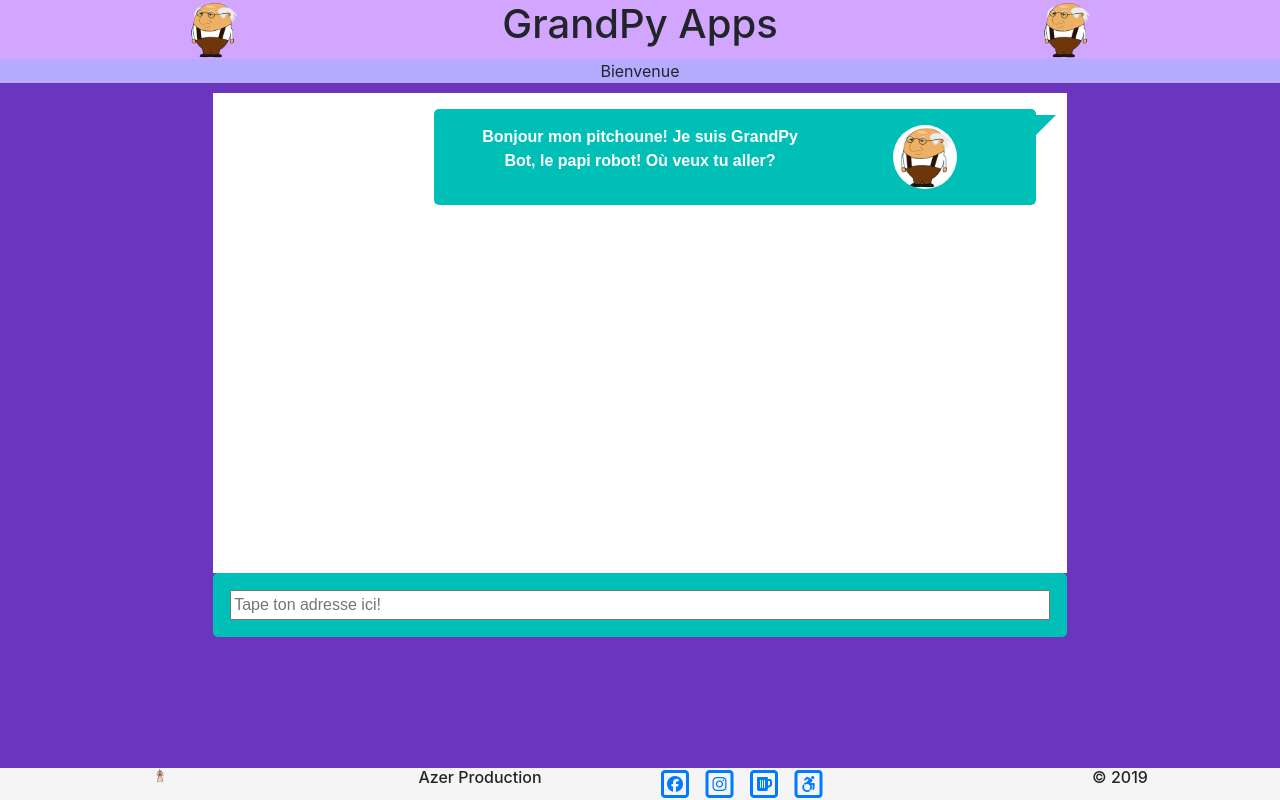
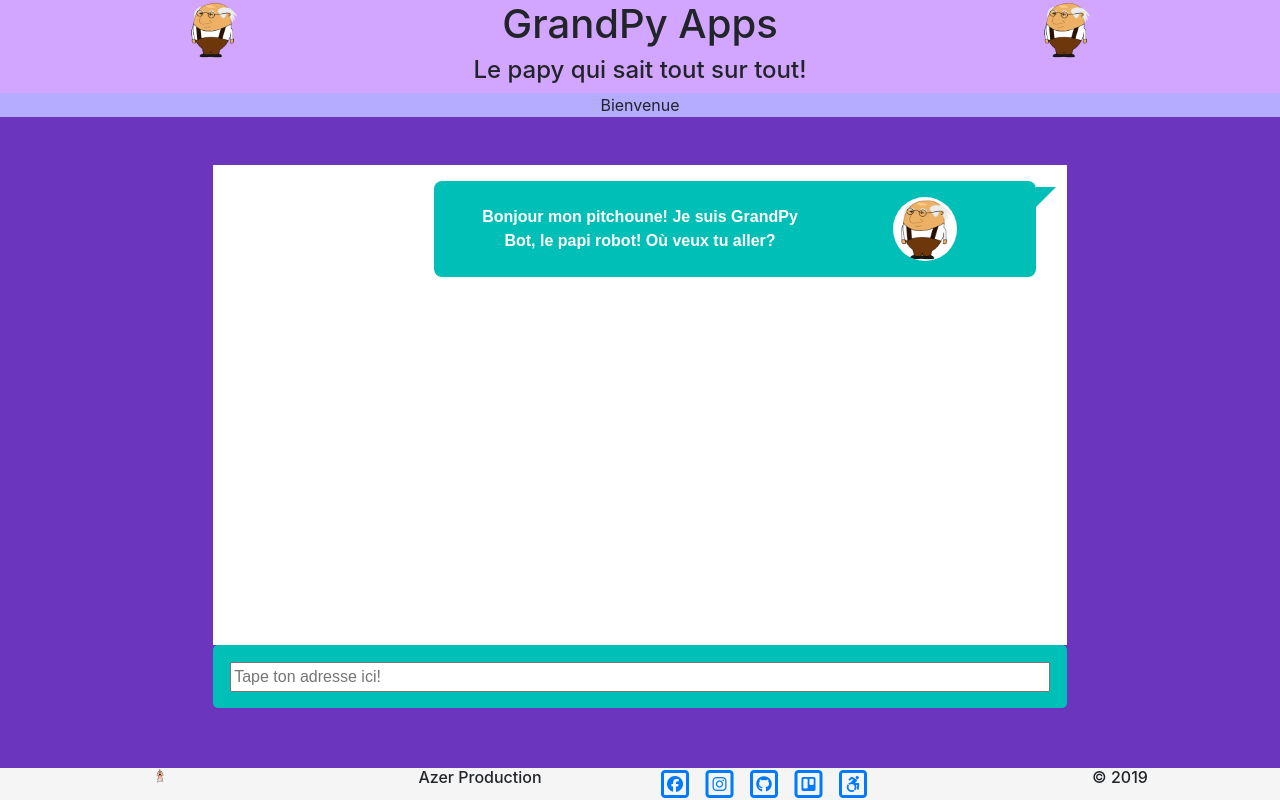
Before and after one commit to Azer1338/Grandby_bot, a Flask app: page / in a window 1280 px wide. Run offline with Flask 2, Linux system fonts and the light colour scheme; parts of the project's set-up code (start-up, migrations or seed data) failed here and were passed over; some libraries are stand-ins or nearby versions.

Commit message:
Code reviewed and cleaned.

```diff
--- a/GrandPy_BotApp/GoogleMapAPI.py
+++ b/GrandPy_BotApp/GoogleMapAPI.py
@@ -14,6 +14,7 @@ class GoogleMapAPI():
 		self.placeName = None
 		self.lat = None
 		self.lng = None
+		self.address = None
 		self.gmaps = googlemaps.Client(key='AIzaSyAvQ35WfWdo2woLIF4uWCtLdZ0KLwsa0ZE')
 
 	def geocode(self):
@@ -23,6 +24,9 @@ class GoogleMapAPI():
 		# Geocoding an address
 		geocode_data = self.gmaps.geocode(self.placeName)
 
-		# Gather the lat lng
+		# Grab the lat lng
 		self.lat = geocode_data[0]['geometry']['location']['lat']
 		self.lng = geocode_data[0]['geometry']['location']['lng']
+
+		# Grab the address
+		self.address = geocode_data[0]['formatted_address']
--- a/GrandPy_BotApp/__init__.py
+++ b/GrandPy_BotApp/__init__.py
@@ -1,3 +1,5 @@
+# -*- coding: utf-8 -*-
+
 import os
 from flask import Flask
 
--- a/GrandPy_BotApp/static/css/custom.css
+++ b/GrandPy_BotApp/static/css/custom.css
@@ -10,7 +10,7 @@ body{
 
 nav{
 	background-color : #B5ABFF;
-	margin-bottom: 10px;
+	margin-bottom: 3em;
 }
 
 footer{
@@ -25,6 +25,14 @@ img{
 
 p{
 	margin: 0em;
+}
+
+h1{
+	text-align: center
+}
+
+h4{
+	text-align: center
 }
 
 /* ---CLASS--- */
@@ -57,7 +65,7 @@ p{
 	color: #fff;
 	font-family: arial;
 	position:relative;
-	border-radius: 5px;
+	border-radius: 0.5em;
 }
 
 .right{
@@ -118,14 +126,15 @@ p{
 /* ---ID--- */
 /* Main section */
 #googleMap{
-	height:300px;
-	min-width:300px;
+	height:15em;
+	min-width:15em;
 }
 
 /* Text bar bubble design*/
 #Input_bar{
 	margin:0.1%;
 }
+
 #User_destination{
 	width : 100%;
 }
@@ -137,3 +146,8 @@ p{
 	overflow: auto;
 	height: 30em;
 }
+
+#loading {
+	height: 4em;
+	max-width: 4em;
+}
--- a/GrandPy_BotApp/static/js/custom.js
+++ b/GrandPy_BotApp/static/js/custom.js
@@ -1,8 +1,10 @@
-// Event on keyboard pressed
+//
+
+//
 $( "#User_destination" ).keypress(function( event ) {
 	// "ENTER" key pressed
+
 	if ( event.which == 13 ) {
-
 		// Message
 		console.log('User type on Enter key');
 
@@ -11,14 +13,14 @@ $( "#User_destination" ).keypress(function( event ) {
 	}
 });
 
+//
+function processingUserRequest(){
 // Actions following User's message sending to the website
-function processingUserRequest(){
-// Manage the UI
 
 	// Gather the User's sentence
 	var userRequest = document.getElementById("User_destination");
 
-	// Show a loading picture
+	// Display a loading picture
 	var pic = loadingPicture("on","Input_bar");
 	displayElement("GrandPy",pic);
 
@@ -40,13 +42,17 @@ function processingUserRequest(){
 			var request = generateTexte(userRequest.value);
 			displayElement("User", request);
 
-			// Display GrandPy's answer
-			var answerAbout = generateTexte(json_data.sentence + " " + json_data.about);
-			displayElement("GrandPy",answerAbout);
+			// Display GrandPy's address
+			var answerAddress = generateTexte("Voici l'adresse: " + json_data.address);
+			displayElement("GrandPy",answerAddress);
 
 			// Display GrandPy's map
 			var answerMap = generateMap (json_data.lat,json_data.lng);
 			displayElement("GrandPy",answerMap);
+
+			// Display GrandPy's about
+			var answerAbout = generateTexte(json_data.sentence + " " + json_data.about);
+			displayElement("GrandPy",answerAbout);
 
 			// Retry?
 			var answerEnough = generateTexte("Autre part?");
@@ -67,7 +73,7 @@ function processingUserRequest(){
 	});
 };
 
-// Google Map integration in the website
+//
 function generateMap(latitude, longitude) {
 // Generate a Google map from :latitude & :longitude
 // Element will be pinned to the :IdHTML
@@ -85,8 +91,9 @@ function generateMap(latitude, longitude) {
 	return mapElement;
 }
 
+//
+function generateTexte (text){
 // Return a <p> element
-function generateTexte (text){
 
 	// Generate a <p> element
 	var textElt = document.createElement("p");
@@ -95,9 +102,9 @@ function generateTexte (text){
 	return textElt;
 };
 
+//
+function generateImage(source){
 // Return a <img> element
-function generateImage(source){
-
 		// Generate a <p> element
 		var picture = document.createElement("img");
 		picture.setAttribute("src",source);
@@ -106,7 +113,7 @@ function generateImage(source){
 		return picture;
 };
 
-// Display a message in the Tchat aera
+//
 function displayElement (fromWho, elt){
 // Display an :element on interface with :fromWho 's design
 
@@ -118,28 +125,31 @@ function displayElement (fromWho, elt){
 	// Depending on who is talking
 	switch (fromWho){
 		case "GrandPy":
-			containerElt.setAttribute("class","row bubble_right bubble right");
+			// Set the specific attributs
+			containerElt.setAttribute("class","row bubble_right bubble right align-items-center");
 			picture = generateImage("/static/img/GrandPy_Logo.png");
 
 			// Fill the container with elt and picture
 			containerElt.appendChild(elt);
-
 			containerPicture.appendChild(picture);
 			containerElt.appendChild(containerPicture);
+
 			break;
 
 		case "User":
-			containerElt.setAttribute("class","row bubble_left bubble left");
+			// Set the specific attributs
+			containerElt.setAttribute("class","row bubble_left bubble left align-items-center");
 			picture = generateImage("/static/img/Bebe_Logo.png");
 
 			// Fill the container with elt and picture
 			containerPicture.appendChild(picture);
 			containerElt.appendChild(containerPicture);
+			containerElt.appendChild(elt);
 
-			containerElt.appendChild(elt);
 			break;
 
 		default:
+			// Alert message
 			console.log("displayElement : containerElt not defined");
 	}
 
@@ -152,35 +162,6 @@ function displayElement (fromWho, elt){
 	textArea.insertAdjacentElement("beforeend",containerElt);
 };
 
-// GrandPy's answer integration in the website
-function randomGrandPyAnswer(){
-// Generate a random text from JSON file.
-
-	// GrandPy introduction
-	var randomAnswer = "Sais-tu que ... ";
-
-	// Load GrandPy's answers
-	$.getJSON(
-		"/static/json/GrandPy_answer.json",
-		function(json_file){
-			console.log("sucess - randomGrandPyAnswer");
-			console.log(json_file);
-
-			// Define a random number included in the json file length
-			var randomNumber = Math.floor(Math.random()* json_file.Beginning.length);
-
-			// Message
-			console.log("#: " + randomNumber + "|txt: " + json_file.Beginning[randomNumber]);
-
-			// Grab the right id element in the HTML and modify text
-			randomAnswer = json_file.Beginning[randomNumber];
-	});
-	console.log("GdPy answwer " + randomAnswer);
-
-	// Return a string
-	return randomAnswer;
-};
-
 // Init user's field
 function cleanInputForm(){
 
@@ -190,8 +171,9 @@ function cleanInputForm(){
 	user.value = "";
 };
 
+//
+function loadingPicture (status){
 // Manage the loading picture
-function loadingPicture (status){
 
 	// Switch On / Off the picture
 	switch (status) {
@@ -222,8 +204,9 @@ function loadingPicture (status){
 	return pic;
 };
 
-// Initialisation
+//
 function grandPyIntroduction(){
+// Initialisation of the GrandPy
 
 	// Creation of the GrandPy's first sentence
 	var init = generateTexte("Bonjour mon pitchoune! Je suis GrandPy Bot, le papi robot! Où veux tu aller?");
--- a/GrandPy_BotApp/templates/base.html
+++ b/GrandPy_BotApp/templates/base.html
@@ -40,7 +40,12 @@
 						class="HeaderLogo">
 				</div>
 				<div class="col-md-4">
-					<h1 class="HeaderText text-capitalize">GrandPy Apps</h1>
+					<h1 class="HeaderText text-capitalize">
+						GrandPy Apps
+					</h1>
+					<h4>
+					Le papy qui sait tout sur tout!
+					</h4>
 				</div>
 				<div class="col-md-4">
 					<img src="/static/img/GrandPy_Logo.png"
@@ -81,19 +86,23 @@
 					<h6 class="FooterText text-capitalize align-middle">Azer Production</h6>
 				</div>
 				<div class="col-md-3">
-					<a class="fa-stack" href="https://github.com/FortAwesome/Font-Awesome">
+					<a class="fa-stack" href="https://fr-fr.facebook.com/claude.grandpey">
 						<i class="fa fa-square-o fa-stack-2x"></i>
 						<i class="fa fa-facebook-official fa-stack-1x"></i>
 					</a>
-					<a class="fa-stack" href="https://github.com/FortAwesome/Font-Awesome">
+					<a class="fa-stack" href="https://www.instagram.com/explore/tags/grandpy/">
 						<i class="fa fa-square-o fa-stack-2x"></i>
 						<i class="fa fa-instagram fa-stack-1x"></i>
 					</a>
-					<a class="fa-stack" href="https://github.com/FortAwesome/Font-Awesome">
+					<a class="fa-stack" href="https://github.com/Azer1338/Grandpy_bot">
 						<i class="fa fa-square-o fa-stack-2x"></i>
-						<i class="fa fa-beer fa-stack-1x"></i>
+						<i class="fa fa-github fa-stack-1x"></i>
 					</a>
-					<a class="fa-stack" href="https://github.com/FortAwesome/Font-Awesome">
+					<a class="fa-stack" href="https://trello.com/b/LwRWP9S9/grandpy-bot">
+						<i class="fa fa-square-o fa-stack-2x"></i>
+						<i class="fa fa-trello fa-stack-1x"></i>
+					</a>
+					<a class="fa-stack" href="https://9gag.com/">
 						<i class="fa fa-square-o fa-stack-2x"></i>
 						<i class="fa fa-wheelchair-alt fa-stack-1x"></i>
 					</a>
--- a/GrandPy_BotApp/test_User.py
+++ b/GrandPy_BotApp/test_User.py
@@ -1,3 +1,5 @@
+# -*- coding: utf-8 -*-
+
 from GrandPy_BotApp.User import User
 
 def test_parse_query_method():
--- a/GrandPy_BotApp/views.py
+++ b/GrandPy_BotApp/views.py
@@ -32,6 +32,10 @@ def result():
 	GrandPy = User()
 	GrandPy.random_sentence()
 
+	# Message
+	print("---GRANDPY---")
+	print("GrandPy's answer: " + GrandPy.answer)
+
 	# Generate location reference from User's query
 	Place = GoogleMapAPI()
 	Place.placeName = Minot.query
@@ -40,7 +44,7 @@ def result():
 	# Message
 	print("---MAPS---")
 	print("lat: %2.5f || lng: %2.5f" % (Place.lat,Place.lng))
-	#
+	print("Address: " + Place.address)
 
 	# Generation of a MediaWiki instance
 	WikiSearch = MediaWiki()
@@ -64,6 +68,7 @@ def result():
 	return jsonify(result = Minot.query,
 					lat = Place.lat,
 					lng = Place.lng,
+					address = Place.address,
 					about = json_search[0][1],
 					sentence = GrandPy.answer
 					)
```
Also changed, not shown: GrandPy_BotApp/User.py (+5 -11 lines), GrandPy_BotApp/test_GoogleMapAPI.py (+33 -3 lines), requirements.txt (+94 -1 lines), README.md. Lines whose indentation alone changed are shown as unchanged.
